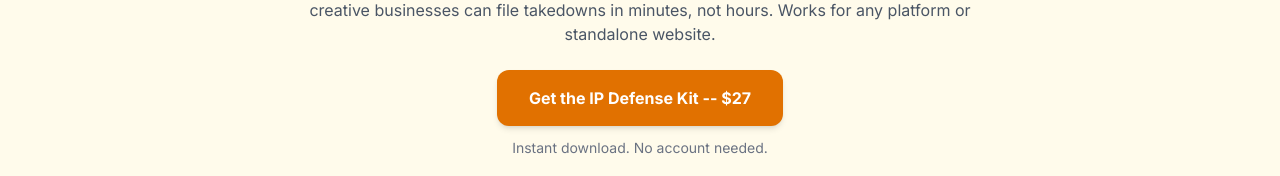
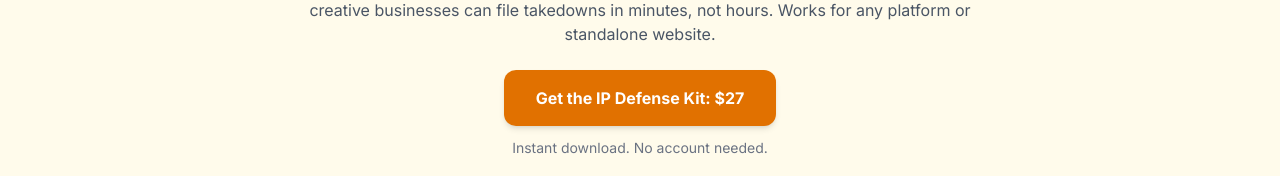
Before and after one commit to thestartergroupenterprise/etsy-ip-defense-kit, a Next.js app: page /blog/copyright-infringement-etsy in a window 1280 px wide. Shown: the part 7013-7189 px from the top of the page. Built offline with nearby package versions, Linux system fonts and the light colour scheme.

Commit message:
Fix: remove m-dash from blog CTA button (page.tsx)

```diff
--- a/app/blog/[slug]/page.tsx
+++ b/app/blog/[slug]/page.tsx
@@ -263,7 +263,7 @@ export default async function BlogPostPage({ params }: Props) {
             href="https://buy.stripe.com/bJe6oH7PnfHfbXbc1O2Fa00"
             className="inline-block bg-amber-600 hover:bg-amber-700 text-white font-bold px-8 py-4 rounded-xl shadow-md transition-colors"
           >
-            Get the IP Defense Kit -- $27
+            Get the IP Defense Kit: $27
           </a>
           <p className="text-sm text-gray-500 mt-3">Instant download. No account needed.</p>
         </div>
```
